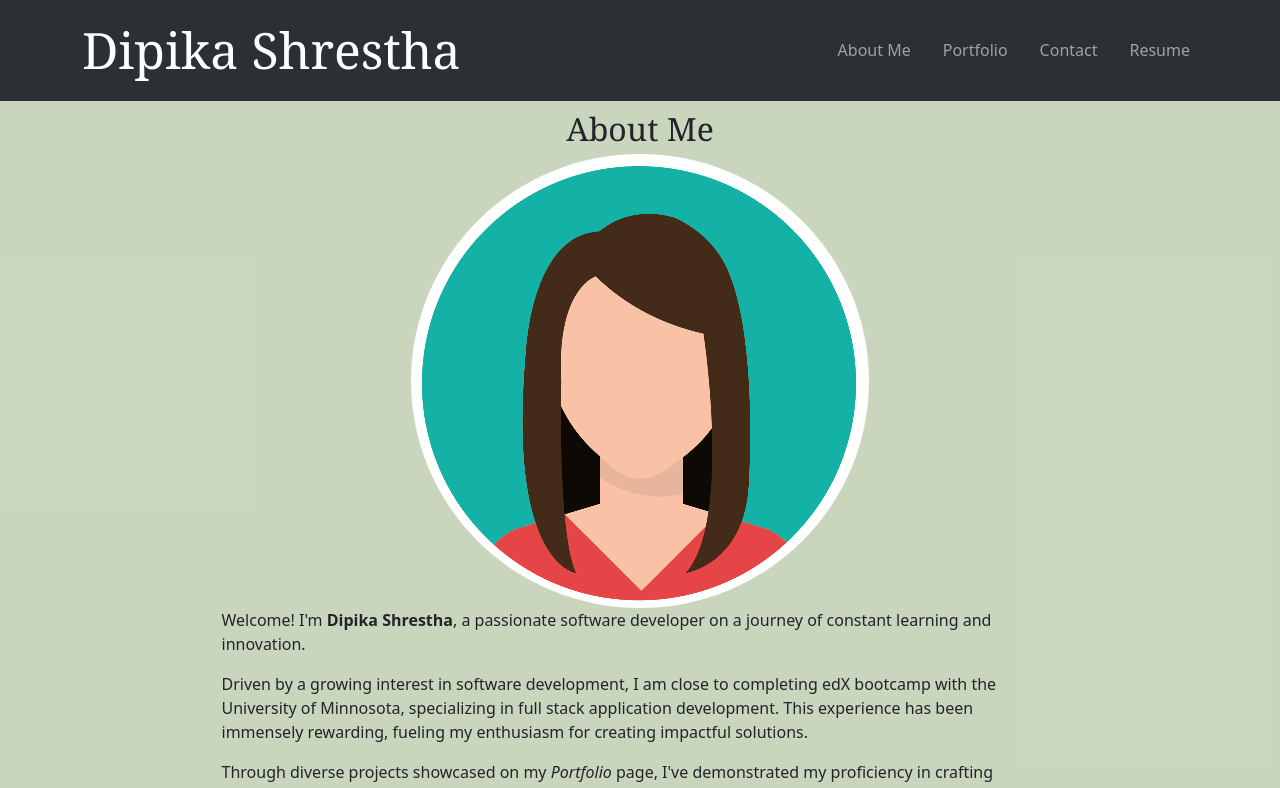
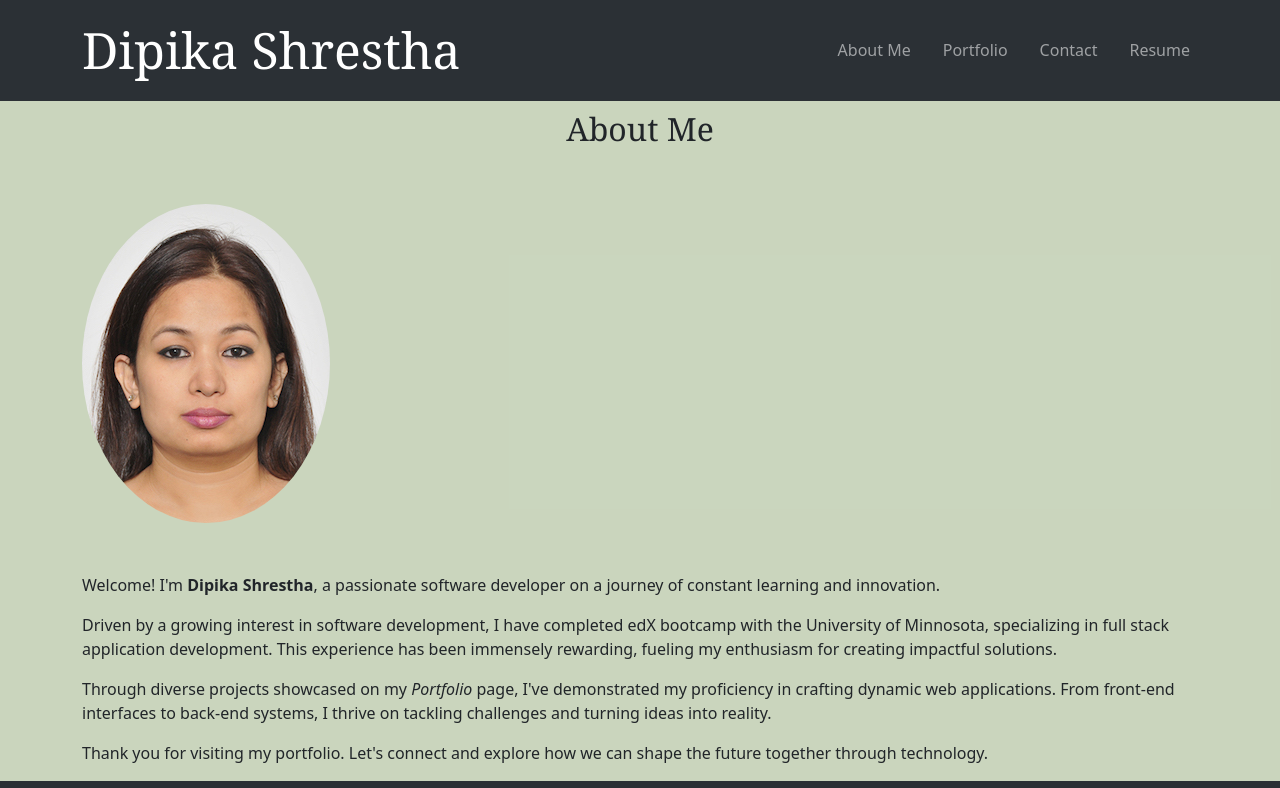
Before and after one commit to dpkashrestha/react-portfolio, a React (Vite) app: page / in a window 1280 px wide. Shown: the top 788 px of the page. Built offline with nearby package versions, Linux system fonts and the light colour scheme.

Commit message:
Added profile pic

```diff
--- a/src/App.css
+++ b/src/App.css
@@ -1,9 +1,3 @@
-/* 6b9080
-a4c3b2
-cce3de
-eaf4f4
-f6fff8 */
-
 #root {
   max-width: auto;
   margin: 0 auto;
@@ -81,6 +75,6 @@ h1 {
 
 .about-me {
   text-align: left;
-  width: 75%;
+  width: 100%;
   display: inline-block;
 }
--- a/src/index.css
+++ b/src/index.css
@@ -5,13 +5,17 @@
 
 .avatar {
   vertical-align: middle;
-  width: 300;
-  height: 300;
+  /* width: 300;
+  height: 300; */
   border-radius: 50%;
+  display: flex;
+  margin-bottom: 50px;
+  margin-top: 50px;
 }
 
 .card {
-  border: 2px solid black;
+  /* border: 1px solid black !important;
+  background-color: #cad5be !important; */
   border-radius: 4px;
   padding: 20px;
   max-width: 400px;
--- a/src/pages/AboutMePage.jsx
+++ b/src/pages/AboutMePage.jsx
@@ -1,4 +1,4 @@
-import Avatar from "../assets/images/avatar.png";
+import Avatar from "../assets/images/profile.jpg";
 
 function AboutMePage() {
   return (
@@ -14,8 +14,8 @@ function AboutMePage() {
             developer on a journey of constant learning and innovation.
           </p>
           <p>
-            Driven by a growing interest in software development, I am close to
-            completing edX bootcamp with the University of Minnosota,
+            Driven by a growing interest in software development, I have
+            completed edX bootcamp with the University of Minnosota,
             specializing in full stack application development. This experience
             has been immensely rewarding, fueling my enthusiasm for creating
             impactful solutions.
--- a/src/pages/ContactPage.jsx
+++ b/src/pages/ContactPage.jsx
@@ -53,7 +53,7 @@ function Contact() {
       <div className="col d-flex justify-content-center pt-">
         <Form onSubmit={handleSubmit} className="form">
           <Form.Group controlId="formName">
-            <Form.Label className="mt-5">Name</Form.Label>
+            {/* <Form.Label className="mt-5">Name</Form.Label> */}
             <Form.Control
               type="text"
               name="name"
@@ -65,7 +65,7 @@ function Contact() {
           </Form.Group>
 
           <Form.Group controlId="formEmail">
-            <Form.Label>Email address *</Form.Label>
+            {/* <Form.Label>Email address *</Form.Label> */}
             <InputGroup hasValidation>
               <Form.Control
                 type="email"
@@ -78,14 +78,14 @@ function Contact() {
                 required
                 isInvalid={!validEmail}
               />
-              <Form.Control.Feedback type="invalid">
+              {/* <Form.Control.Feedback type="invalid">
                 Please input a valid email.
-              </Form.Control.Feedback>
+              </Form.Control.Feedback> */}
             </InputGroup>
           </Form.Group>
 
           <Form.Group controlId="formMessage">
-            <Form.Label>Message *</Form.Label>
+            {/* <Form.Label>Message *</Form.Label> */}
             <InputGroup hasValidation>
               <Form.Control
                 as="textarea"
--- a/src/pages/data/projects.js
+++ b/src/pages/data/projects.js
@@ -50,7 +50,7 @@ const projectData = [
     imageSrc: chatBox,
     title: "chat Box",
     description:
-      "Chat-Box is a convenient messaging application developed for people who enjoy the social life, work life, and chatting with their peers. In this application, you will find that you can donate to a chairty of your choice once you land on the login/sign up page. Within, this same feature, if you are a returning quest, you can login and see that-like any other chat app. All of your conversations are stored, as pleased. In Chat-Box, you will find that not only can you be a social butterfly, but you can customize an avatar to display as your profile picture. As the developers, we hope you enjoy this app as much as we enjoyed creating it",
+      "Chat-Box is a convenient messaging application developed for people who enjoy the social life, work life, and chatting with their peers. In this application, you will find that not only can you be a social butterfly, but you can customize an avatar to display as your profile picture. As the developers, we hope you enjoy this app as much as we enjoyed creating it",
     github: "https://github.com/dpkashrestha/chat-box",
     deployed: "https://dpka-chat-box-e703ae53261d.herokuapp.com/",
   },
```
Also changed, not shown: src/assets/images/profile.jpg (added).
